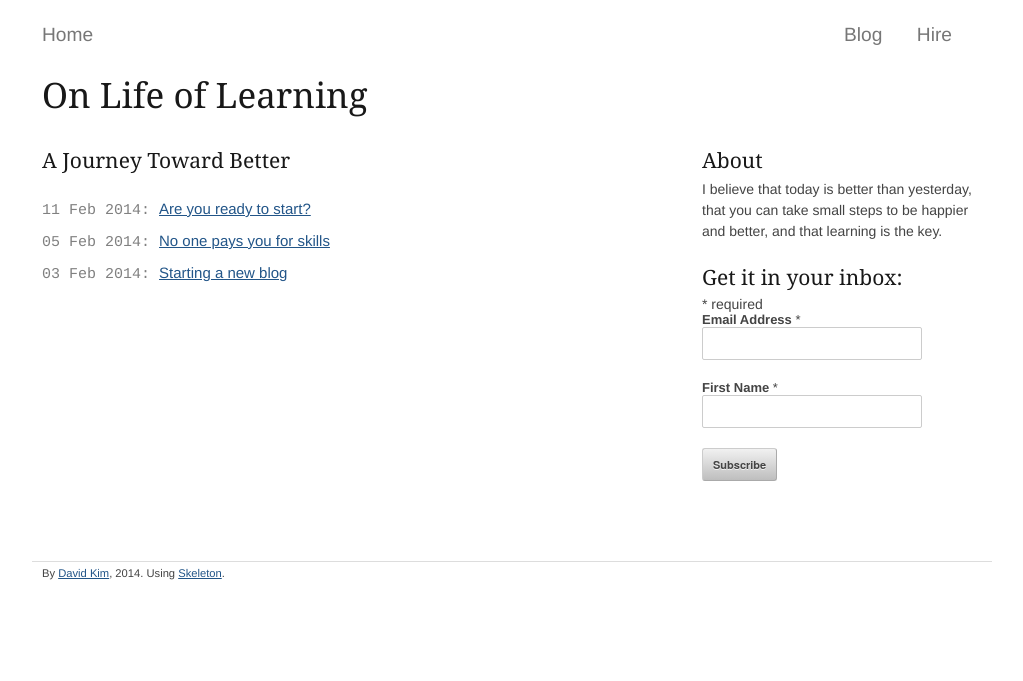
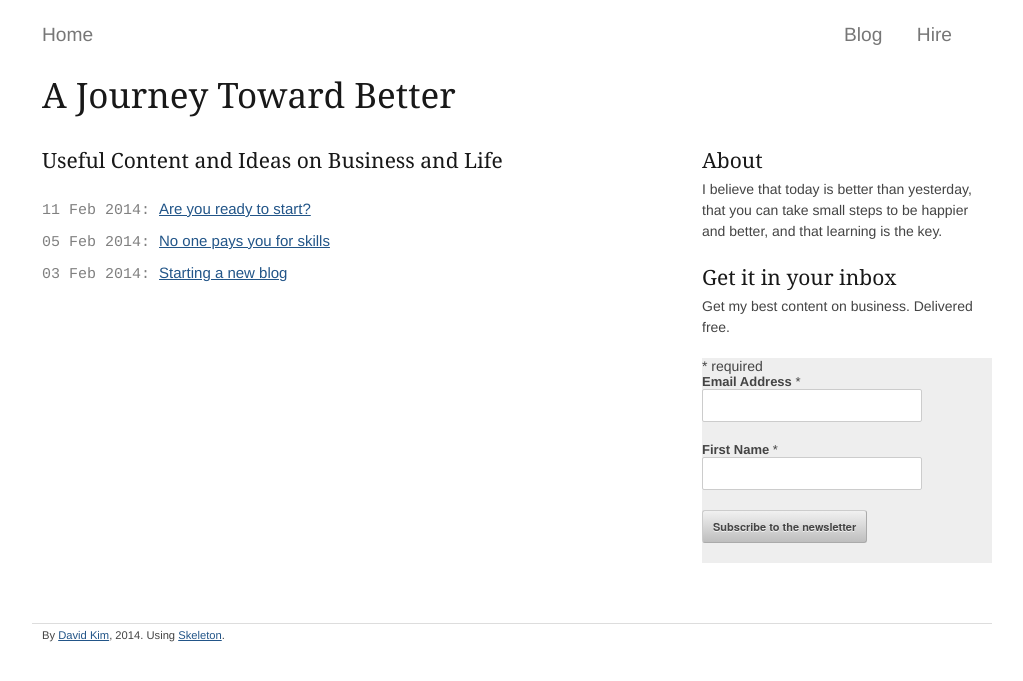
Before and after one commit to dklounge/dklounge.github.io, a Jekyll site: the page built from blog/index.html, in a window 1280 px wide. Shown: the top 681 px of the page, without its empty margins (128-1151 px from the left). Built offline with Jekyll 4.4.1, drawn with Linux system fonts in a browser that asks for light colours; nearby versions of some CDN libraries; comment, search, counter and statistics services are not loaded.

Commit message:
rss fix and call to action

```diff
--- a/_includes/mailchimp
+++ b/_includes/mailchimp
@@ -1,10 +1,6 @@
 <!-- Begin MailChimp Signup Form -->
 <link href="//cdn-images.mailchimp.com/embedcode/classic-081711.css" rel="stylesheet" type="text/css">
-<style type="text/css">
-    #mc_embed_signup{background:#fff; clear:left; font:14px Helvetica,Arial,sans-serif;  width:290px;}
-    /* Add your own MailChimp form style overrides in your site stylesheet or in this style block.
-       We recommend moving this block and the preceding CSS link to the HEAD of your HTML file. */
-</style>
+
 <div id="mc_embed_signup">
   <form action="http://github.us4.list-manage.com/subscribe/post?u=7538c9b9f9d0af6427404e8fd&amp;id=bd52d1fb6f" method="post" id="mc-embedded-subscribe-form" name="mc-embedded-subscribe-form" class="validate" target="_blank" novalidate>
 
@@ -24,6 +20,8 @@
           <div class="response" id="mce-success-response" style="display:none"></div>
       </div>    <!-- real people should not fill this in and expect good things - do not remove this or risk form bot signups-->
       <div style="position: absolute; left: -5000px;"><input type="text" name="b_7538c9b9f9d0af6427404e8fd_bd52d1fb6f" value=""></div>
-    <div><input type="submit" value="Subscribe" name="subscribe" id="mc-embedded-subscribe" class="button"></div>
+      <div><input type="submit" value="Subscribe to the newsletter" name="subscribe" id="mc-embedded-subscribe" class="button"></div>
   </form>
 </div>
+
+<!-- End MailChimp Signup Form -->
--- /dev/null
+++ b/_includes/share_follow.html
@@ -0,0 +1,5 @@
+<div class="row">
+  <div class="eleven columns call_to_action">
+    <p>Sharing is caring. Follow me on <a target="_" href="http://twitter.com/findinbay">Twitter</a> or <a target="_" href="http://feeds.feedburner.com/DavidKimBlog">RSS</a>.</p>
+  </div>
+</div>
--- a/_includes/share_rss.html
+++ b/_includes/share_rss.html
@@ -1,3 +1,3 @@
 <h4 class="share_rss">
-  <a class="ss-icon ss-social-circle icon" href="http://dklounge.github.io/blog/feed.xml">rss</a>
+  <a class="ss-icon ss-social-circle icon" href="http://feeds.feedburner.com/DavidKimBlog">rss</a>
 </h4>
--- a/_layouts/post.html
+++ b/_layouts/post.html
@@ -28,7 +28,7 @@
 
     <a href="{{BASE_PATH}}/blog">Return to All Blogs</a>
     <br /><br />
-
+    {% include share_follow.html %}
     {% include comments %}
   </div>
 </div>
--- a/assets/stylesheets/main.css
+++ b/assets/stylesheets/main.css
@@ -151,3 +151,24 @@
 .share_rss a {
   color: #f60;
 }
+
+#mc_embed_signup {
+  background: #eee;
+  clear:left;
+  font: 14px Helvetica, Arial, sans-serif;
+  width:290px;
+}
+
+.call_to_action {
+  background: #dee;
+  font-size: 16px;
+}
+
+.call_to_action p {
+  margin-top: 15px;
+  margin-left: 15px;
+}
+
+.call_to_action a {
+  color: #f70;
+}
--- a/blog/index.html
+++ b/blog/index.html
@@ -1,11 +1,11 @@
 ---
 layout: page
-title: "On Life of Learning"
+title: "A Journey Toward Better"
 ---
 {% include setup %}
 
 <div class="eleven columns alpha">
-  <h4>A Journey Toward Better</h4>
+  <h4>Useful Content and Ideas on Business and Life</h4>
   <br />
   <ul>
     {% for post in site.posts %}
@@ -18,6 +18,7 @@
   <h4>About</h4>
     <p>I believe that today is better than yesterday, that you can take small steps to be happier and better, and that learning is the key.</p>
 
-  <h4>Get it in your inbox:</h4>
+  <h4>Get it in your inbox</h4>
+  <p>Get my best content on business. Delivered free.</p>
     {% include mailchimp %}
 </div>
```
Lines whose indentation alone changed are shown as unchanged.
